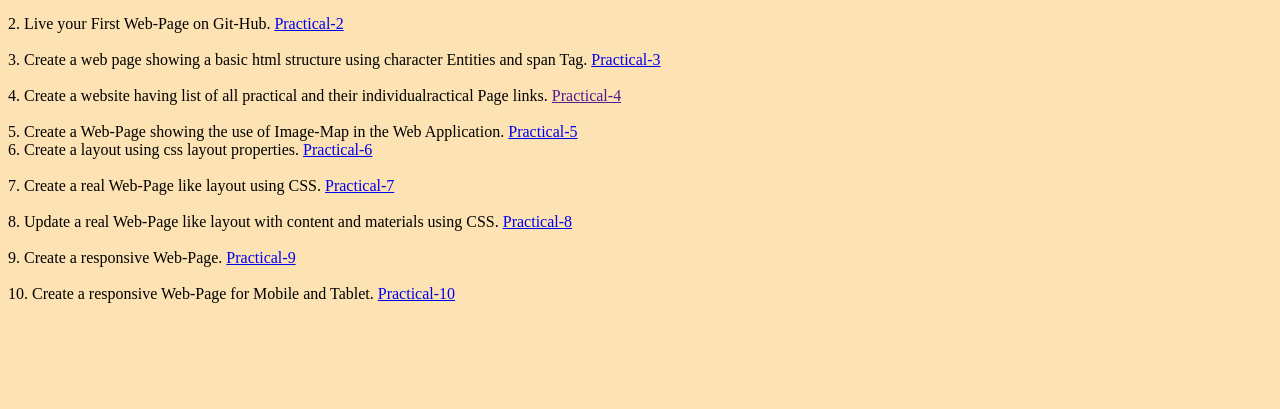
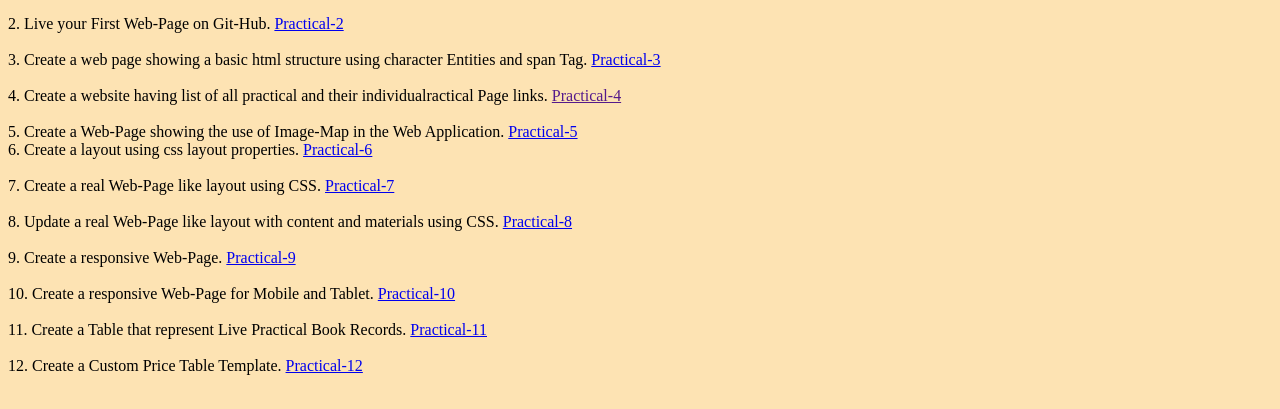
Before and after one commit to themockingjester/FULL-STACK-ASSIGNMENT, a plain HTML site: page index.html in a window 1280 px wide. Shown: the part 329-738 px from the top of the page. Drawn offline with Linux system fonts and the light colour scheme.

Commit message:
Update index.html

```diff
--- a/index.html
+++ b/index.html
@@ -83,5 +83,15 @@
         10. Create a responsive Web-Page for Mobile and Tablet.
         <a href="assignment10/assignment10.html" >Practical-10</a>
     </div>
+     <br>
+    <div>
+        11. Create a Table that represent Live Practical Book Records.
+        <a href="assignment11/assignment11.html" >Practical-11</a>
+    </div>
+     <br>
+    <div>
+        12. Create a Custom Price Table Template.
+        <a href="assignment12/assignment12.html" >Practical-12</a>
+    </div>
 </body>
 </html>
```
